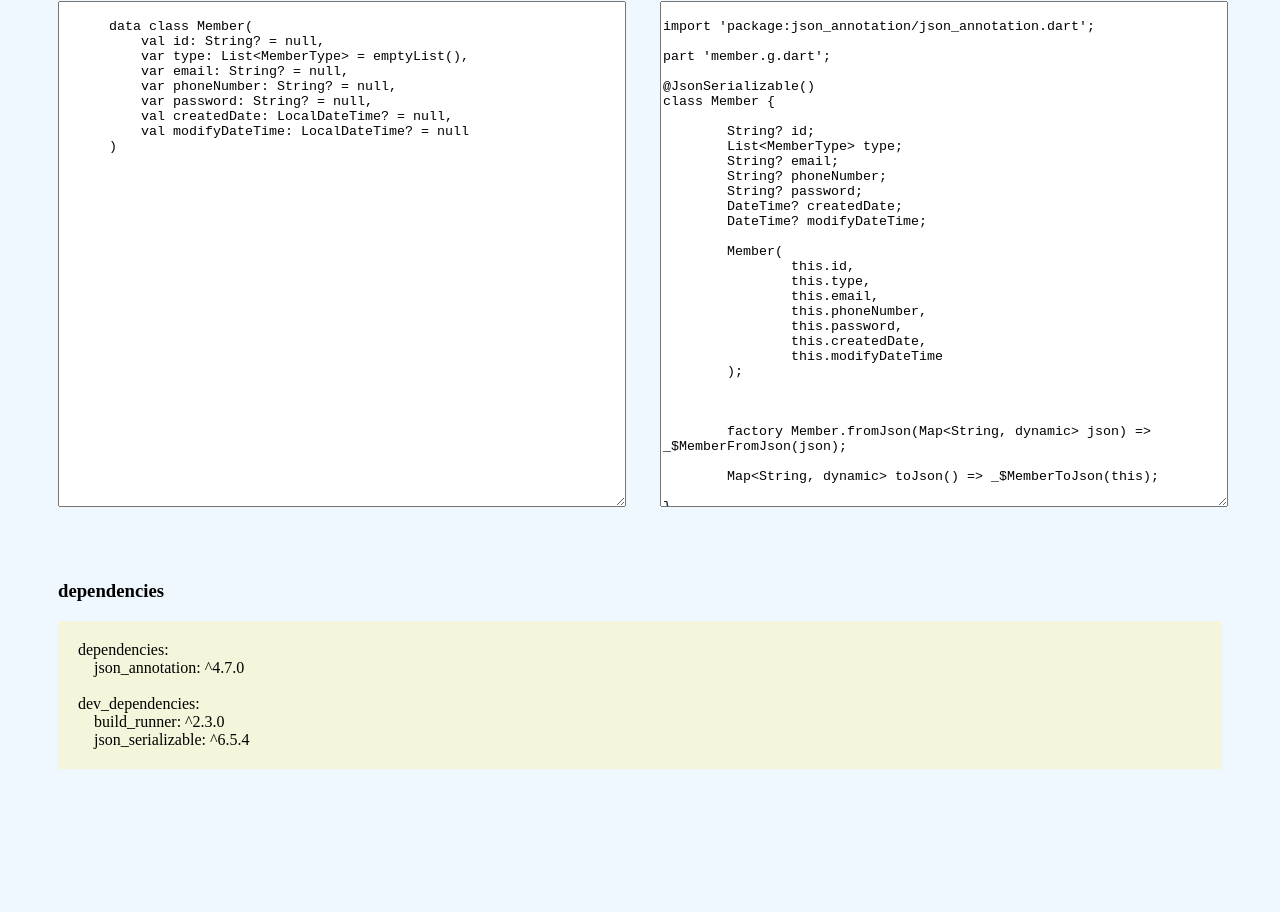
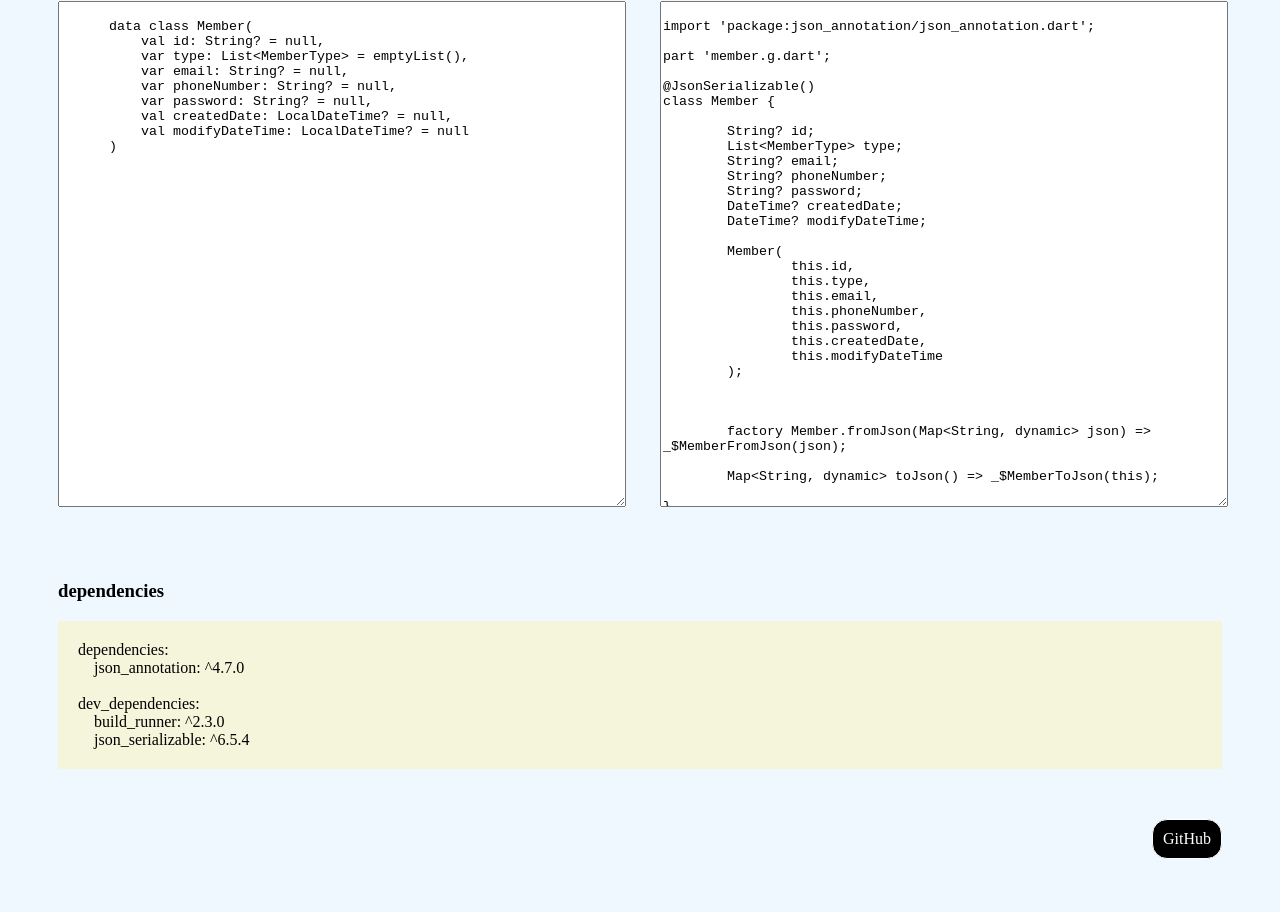
Before and after one commit to pksung1/kotlin-to-dart, a website with bundled scripts: page index.html in a window 1280 px wide. Shown: the part 206-1118 px from the top of the page. Before the commit the page ends 1033 px from the top, so only its background shows below. Built offline with nearby package versions, Linux system fonts and the light colour scheme.

Commit message:
footer 추가

```diff
--- a/index.html
+++ b/index.html
@@ -4,6 +4,7 @@
   <meta charset="UTF-8">
   <meta http-equiv="X-UA-Compatible" content="IE=edge">
   <meta name="viewport" content="width=device-width, initial-scale=1.0">
+  <meta name="description" content="kotlin data class to dart json class">
   <script src="dist/index.js"></script>
   <link rel="stylesheet" href="style.css">
   <title>Kotlin To Dart</title>
@@ -36,6 +37,9 @@
 
     </textarea>
   </div>
+  <div class="footer">
+    <a href="https://github.com/pksung1/kotlin-to-dart" class="github">GitHub</a>
+  </div>
 
   <script type="module">
     import { initializeApp } from "https://www.gstatic.com/firebasejs/9.15.0/firebase-app.js";
--- a/style.css
+++ b/style.css
@@ -41,3 +41,25 @@ html, body {
   width: 100%;
   background-color: beige;
 }
+
+.footer {
+  padding: 50px 0;
+  display: flex;
+  justify-content: flex-end;
+}
+
+.github {
+  text-decoration: none;
+  color: white;
+  background-color: black;
+  padding: 10px;
+  border-radius: 15px;
+  border: 1px solid white;
+}
+
+.github:hover {
+  transition: all 0.3s;
+  background-color: white;
+  color: black;
+  border: 1px solid black;
+}
```
